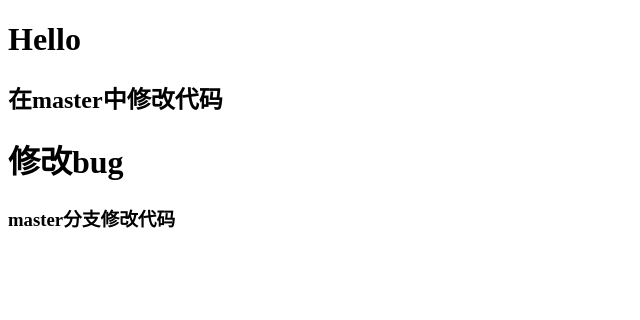
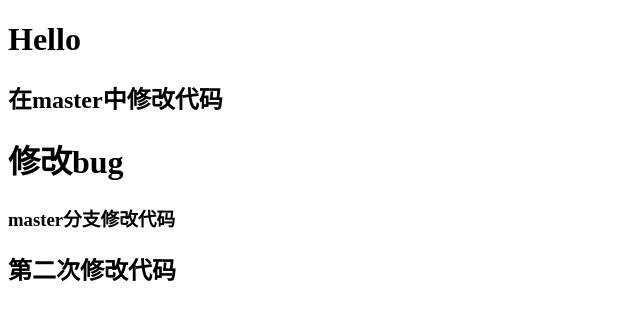
Before and after one commit to wdldong/git-demo, a plain HTML site: page index.html in a window 1280 px wide. Shown: the whole page, without its empty margins (0-640 px from the left). Drawn offline with Linux system fonts and the light colour scheme.

Commit message:
第二次修改

```diff
--- a/index.html
+++ b/index.html
@@ -11,5 +11,6 @@
   <h2>在master中修改代码</h2>
   <h1>修改bug</h1>
   <h3>master分支修改代码</h3>
+  <h2>第二次修改代码</h2>
 </body>
 </html>
```
